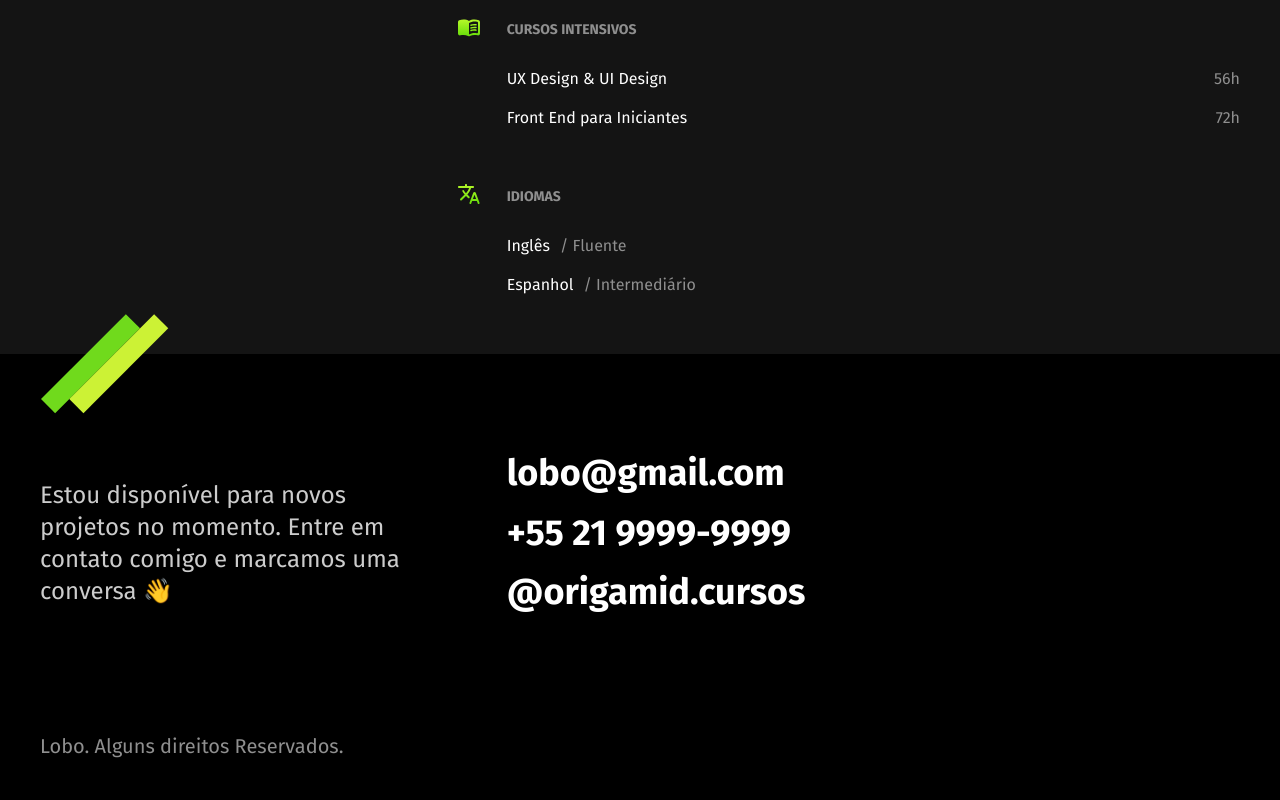
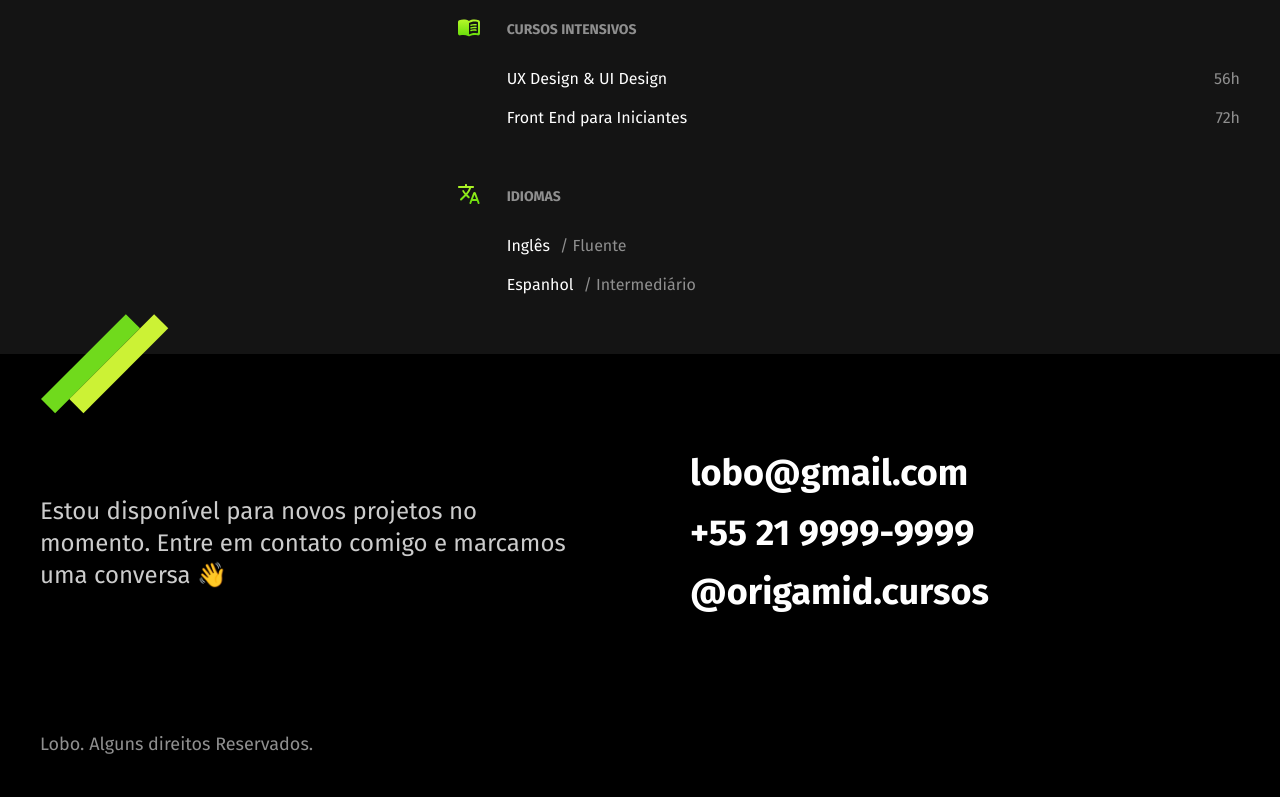
Before and after one commit to tainna-andryelli/portfolio-lobo, a plain HTML site: page index.html in a window 1280 px wide. Shown: the part 2018-2818 px from the top of the page. Drawn offline with Linux system fonts and the light colour scheme.

Commit message:
mudando layout do footer

```diff
--- a/css/footer.css
+++ b/css/footer.css
@@ -19,6 +19,7 @@
 
 .footer .container {
   padding-top: 100px;
+  grid-template-columns: 1fr 1fr;
 }
 
 .footer__paragrafo {
@@ -43,13 +44,15 @@
 }
 
 .footer__copy {
-  font-size: 1.25rem;
+  font-size: 1.125rem;
   color: var(--cinza-7);
+  grid-column: 1/-1;
 }
 
 @media (max-width: 800px) {
   .footer .container {
     padding-top: 80px;
+    grid-template-columns: 1fr;
   }
 
   .footer__paragrafo,
```
